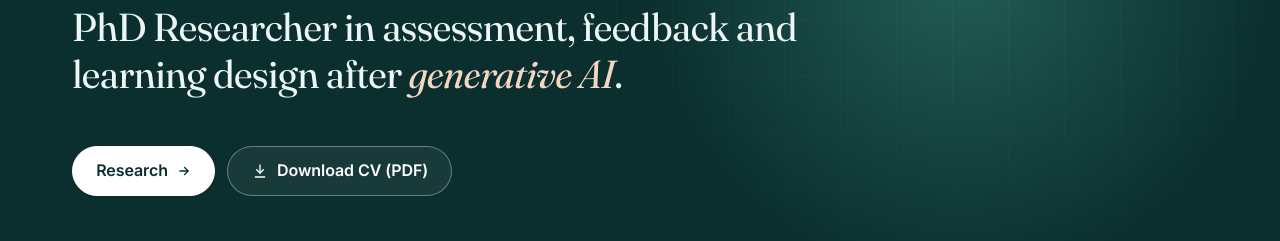
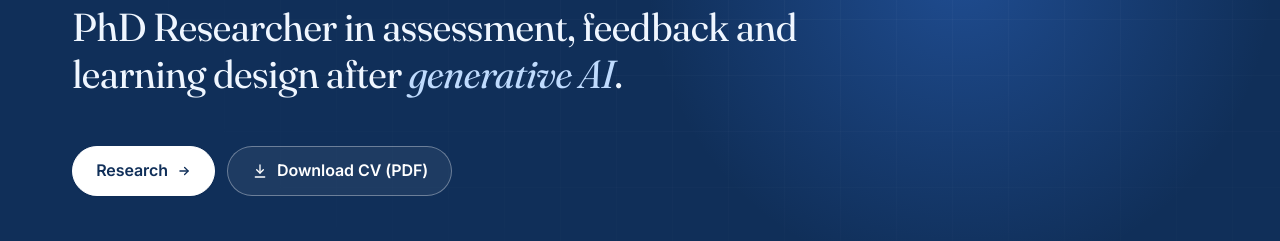
Before and after one commit to danielpdavies/danielpdavies.github.io, a plain HTML site: page index.html in a window 1280 px wide. Shown: the part 334-575 px from the top of the page. Drawn offline with Linux system fonts and the light colour scheme.

Commit message:
Apply navy and blue colour scheme across portfolio

```diff
--- a/assets/css/site.css
+++ b/assets/css/site.css
@@ -1,7 +1,7 @@
 /* Daniel P Davies: academic and learning design portfolio
    Design system v2 (redesign branch).
    Display: Fraunces (variable, optical size). Text and UI: Inter (variable).
-   Anchor colour: navy #0a2f2e, shared with the Rise course theme. */
+   Anchor colour: navy #102f59 with sky-blue accents. */
 
 @font-face { font-family: "Fraunces"; src: url("../fonts/Fraunces-opsz.woff2") format("woff2"); font-weight: 100 900; font-style: normal; font-display: swap; }
 @font-face { font-family: "Fraunces"; src: url("../fonts/Fraunces-opsz-Italic.woff2") format("woff2"); font-weight: 100 900; font-style: italic; font-display: swap; }
@@ -9,24 +9,24 @@
 
 :root {
   /* Colour */
-  --navy-950: #04201f;
-  --navy-900: #0a2f2e;   /* anchor */
-  --navy-800: #124140;
-  --navy-700: #1d5655;
-  --navy-600: #1f5f5b;   /* 7.4:1 on white */
-  --sky-300: #8fd3c9;
-  --sky-100: #e3f3f0;
-  --gold-400: #d98a5b;   /* decorative accent only */
-  --gold-200: #f4d6c2;
+  --navy-950: #081a35;
+  --navy-900: #102f59;   /* anchor */
+  --navy-800: #173f75;
+  --navy-700: #1d4f91;
+  --navy-600: #245bb0;   /* accessible link blue on white */
+  --sky-300: #93c5fd;
+  --sky-100: #eaf2ff;
+  --gold-400: #60a5fa;   /* decorative accent only */
+  --gold-200: #bfdbfe;
 
   --text: #0f1724;       /* 17:1 on paper */
   --text-2: #3d4757;     /* 9.3:1 on paper */
   --muted: #5a6474;      /* 5.9:1 on paper */
   --line: #e3e6ec;
   --line-2: #cfd5df;
-  --paper: #fbfaf7;
+  --paper: #ffffff;
   --surface: #ffffff;
-  --surface-2: #f3f4f7;
+  --surface-2: #f3f6fc;
 
   --ink: var(--navy-900);
   --link: var(--navy-600);
@@ -45,8 +45,8 @@
   /* Space and shape */
   --s-1: 0.5rem; --s-2: 0.75rem; --s-3: 1rem; --s-4: 1.5rem; --s-5: 2rem; --s-6: 3rem; --s-7: 4.5rem; --s-8: 7rem;
   --radius: 14px; --radius-sm: 8px; --radius-pill: 999px;
-  --shadow-1: 0 1px 2px rgba(10, 47, 46, 0.06), 0 1px 1px rgba(10, 47, 46, 0.04);
-  --shadow-2: 0 2px 4px rgba(10, 47, 46, 0.05), 0 12px 32px -8px rgba(10, 47, 46, 0.18);
+  --shadow-1: 0 1px 2px rgba(16, 47, 89, 0.06), 0 1px 1px rgba(16, 47, 89, 0.04);
+  --shadow-2: 0 2px 4px rgba(16, 47, 89, 0.05), 0 12px 32px -8px rgba(16, 47, 89, 0.18);
   --ease: cubic-bezier(0.2, 0.7, 0.2, 1);
 
   --max: 76rem;
@@ -211,7 +211,7 @@ a:hover > .arrow { transform: translateX(3px); }
 }
 .hero::before { /* soft light */
   content: ""; position: absolute; inset: -30% -10% auto auto; width: 70vw; height: 70vw; max-width: 60rem; max-height: 60rem; z-index: -1;
-  background: radial-gradient(closest-side, rgba(80, 175, 160, 0.35), rgba(80, 175, 160, 0) 70%);
+  background: radial-gradient(closest-side, rgba(59, 130, 246, 0.35), rgba(59, 130, 246, 0) 70%);
 }
 .hero::after { /* fine grid */
   content: ""; position: absolute; inset: 0; z-index: -1; opacity: 0.5;
@@ -228,9 +228,9 @@ a:hover > .arrow { transform: translateX(3px); }
   margin: 0; font-family: var(--display); font-weight: 500; font-size: var(--step-5); line-height: 0.98; letter-spacing: -0.025em;
   font-variation-settings: "opsz" 120;
 }
-.hero-pn { margin: var(--s-3) 0 0; font-size: clamp(0.85rem, 0.8rem + 0.35vw, 1.05rem); font-weight: 500; letter-spacing: 0.12em; color: #c5ddd9; }
+.hero-pn { margin: var(--s-3) 0 0; font-size: clamp(0.85rem, 0.8rem + 0.35vw, 1.05rem); font-weight: 500; letter-spacing: 0.12em; color: #c7d9f2; }
 .hero-lede {
-  margin: var(--s-5) 0 0; max-width: 34ch; font-family: var(--display); font-weight: 400; font-size: var(--step-3); line-height: 1.2; letter-spacing: -0.015em; color: #ecf6f4;
+  margin: var(--s-5) 0 0; max-width: 34ch; font-family: var(--display); font-weight: 400; font-size: var(--step-3); line-height: 1.2; letter-spacing: -0.015em; color: #eff6ff;
   font-variation-settings: "opsz" 72;
 }
 .hero-lede em { color: var(--gold-200); }
@@ -412,7 +412,7 @@ dl.contact dd { margin: 0; overflow-wrap: anywhere; }
 .note:target h3 { color: var(--navy-600); }
 
 /* ---------- Footer ---------- */
-.site-footer { background: var(--navy-950); color: #c4d6d3; padding: var(--s-6) 0 var(--s-6); font-size: 0.88rem; line-height: 1.6; }
+.site-footer { background: var(--navy-950); color: #c4d3e8; padding: var(--s-6) 0 var(--s-6); font-size: 0.88rem; line-height: 1.6; }
 .site-footer p { margin: 0 0 0.4rem; max-width: 60rem; }
 .site-footer p:first-child { font-family: var(--display); font-size: 1.05rem; color: #fff; margin-bottom: var(--s-3); }
 .site-footer a { color: #fff; text-decoration-color: rgba(255,255,255,.4); }
@@ -463,7 +463,7 @@ dl.contact dd { margin: 0; overflow-wrap: anywhere; }
 .hero-title .hero-fhea{font-family:Inter,system-ui,sans-serif;font-size:.28em;font-weight:600;letter-spacing:.12em;vertical-align:.9em;margin-left:.35em;opacity:.85}
 /* Hero contact strip (mirrors email signature) */
 .hero-contact{margin-top:var(--s-6);padding-top:var(--s-4);border-top:1px solid rgba(255,255,255,.16);max-width:46rem}
-.hc-role{margin:0 0 .75rem;font-size:.82rem;font-weight:500;letter-spacing:.1em;text-transform:uppercase;color:#c5ddd9}
+.hc-role{margin:0 0 .75rem;font-size:.82rem;font-weight:500;letter-spacing:.1em;text-transform:uppercase;color:#c7d9f2}
 .hc-role span{color:var(--gold-400);margin:0 .35em}
 .hc-links{list-style:none;margin:0;padding:0;display:flex;flex-wrap:wrap;gap:.5rem}
 .hc-links a{display:inline-flex;align-items:center;gap:.5rem;padding:.45rem .85rem;border:1px solid rgba(255,255,255,.18);border-radius:999px;color:#fff;font-size:.9rem;text-decoration:none;background:rgba(255,255,255,.04);transition:background .2s,border-color .2s}
```
